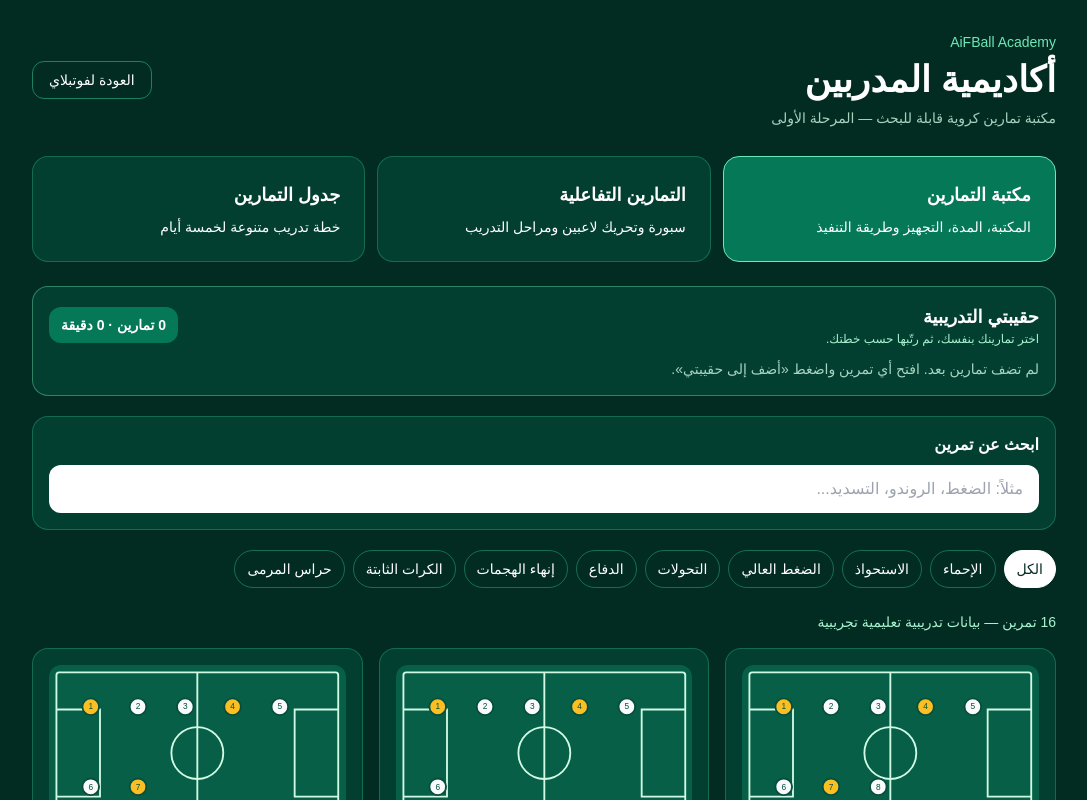
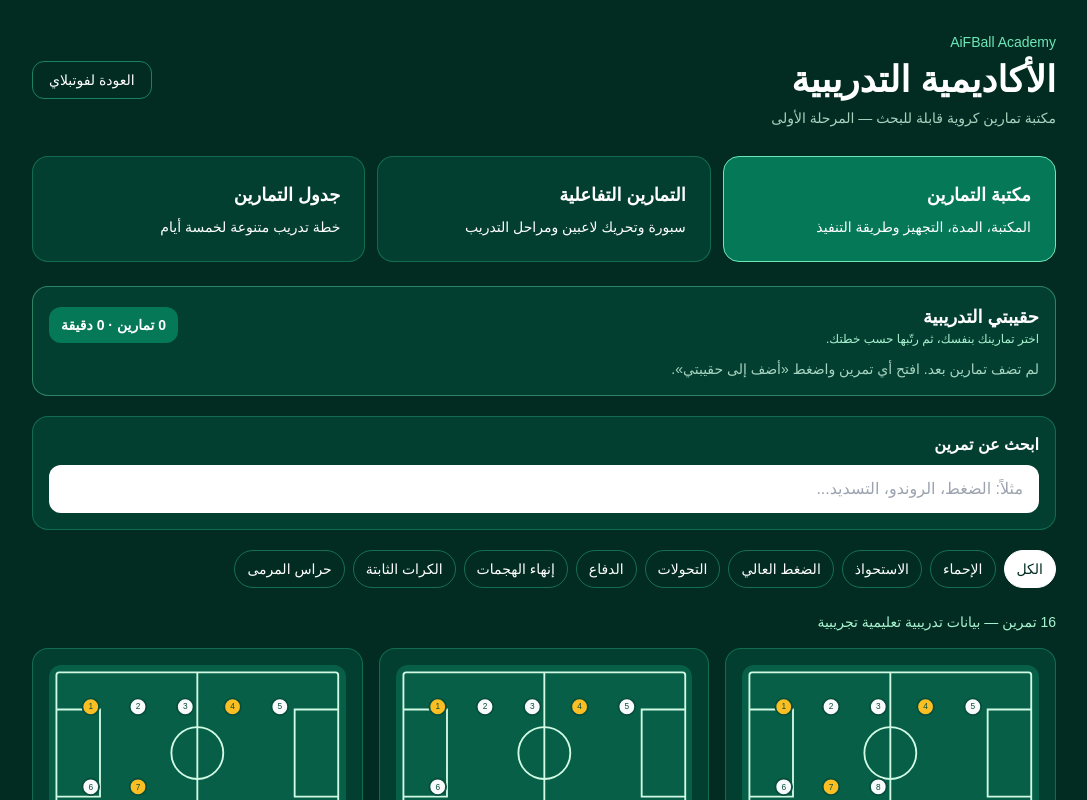
Before and after one commit to ikhl4/aifball, a Next.js app: page /academy in a window 1280 px wide. Shown: the top 800 px of the page, without its empty margins (96-1183 px from the left). Built offline with nearby package versions, Linux system fonts and the light colour scheme.

Commit message:
style(academy): use Cairo font and rename to الأكاديمية التدريبية

```diff
--- a/app/academy/page.tsx
+++ b/app/academy/page.tsx
@@ -29,10 +29,10 @@ export default function AcademyPage() {
   const dailyCategories=['الإحماء','الاستحواذ','الضغط العالي','الدفاع','إنهاء الهجمات'];
   const dailyChoices=drills.filter(d=>d.category===dailyCategories[trainingDay] || d.category==='الإحماء');
   const filtered=useMemo(()=>drills.filter(d=>(category==='الكل'||d.category===category)&&[d.title,d.objective,d.category].some(x=>x.includes(query.trim()))),[category,query]);
-  return <main dir="rtl" className="min-h-screen bg-emerald-950 text-white px-4 py-8 sm:px-8" style={{fontFamily:'Cairo, sans-serif'}}>
+  return <main dir="rtl" className="min-h-screen bg-emerald-950 text-white px-4 py-8 sm:px-8" style={{fontFamily:"'Cairo', sans-serif"}}>
     <div className="mx-auto max-w-5xl">
       <header className="mb-7 flex items-center justify-between gap-4">
-        <div><p className="text-emerald-300 text-sm">AiFBall Academy</p><h1 className="text-2xl sm:text-4xl font-bold mt-2">أكاديمية المدربين</h1><p className="mt-2 text-emerald-100/80 text-sm">مكتبة تمارين كروية قابلة للبحث — المرحلة الأولى</p></div>
+        <div><p className="text-emerald-300 text-sm">AiFBall Academy</p><h1 className="text-2xl sm:text-4xl font-bold mt-2">الأكاديمية التدريبية</h1><p className="mt-2 text-emerald-100/80 text-sm">مكتبة تمارين كروية قابلة للبحث — المرحلة الأولى</p></div>
         <Link href="/" className="rounded-xl border border-emerald-400/50 px-4 py-2 text-sm hover:bg-emerald-800">العودة لفوتبلاي</Link>
       </header>
       <div className="grid grid-cols-3 gap-2 sm:gap-3 mb-6" aria-label="أقسام الأكاديمية">
```
